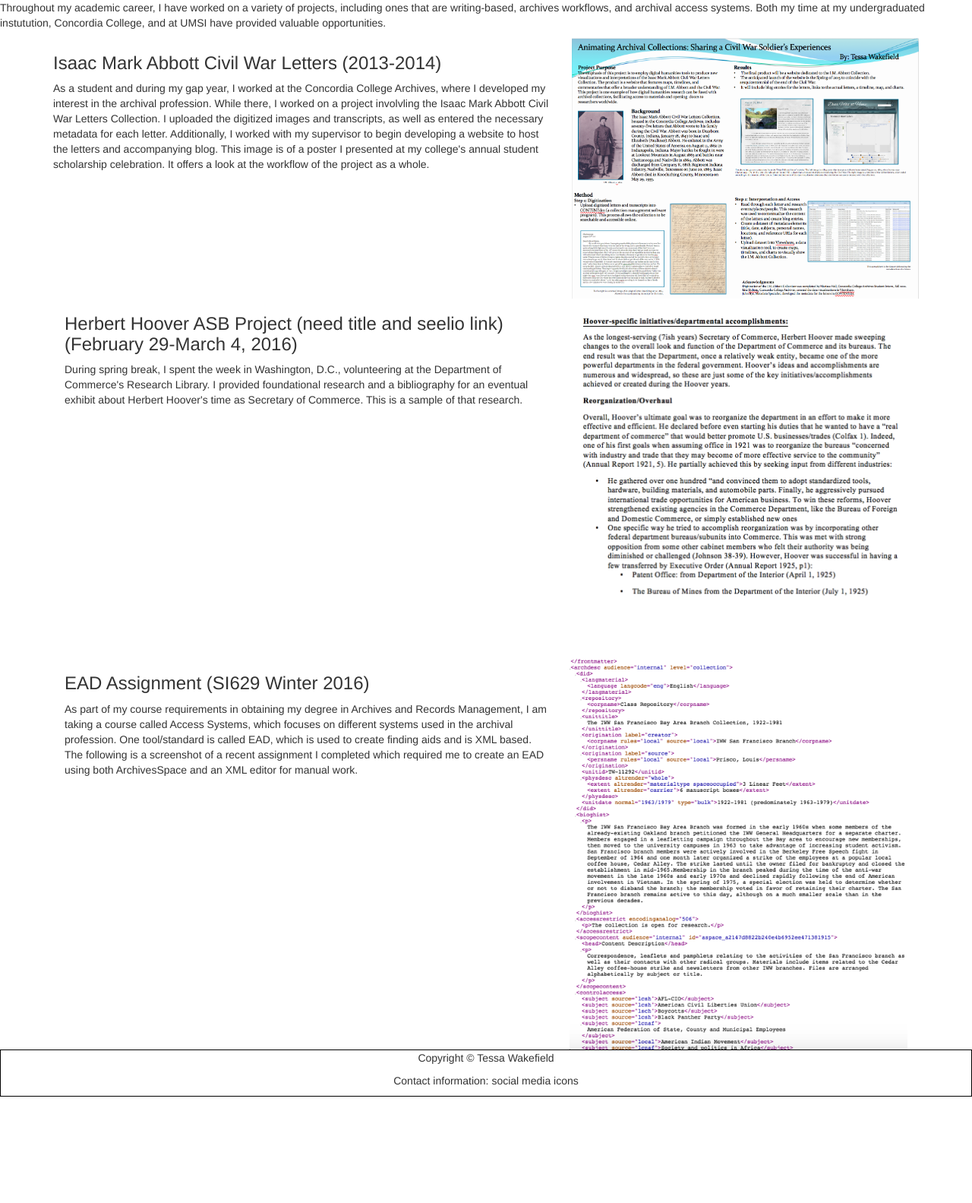
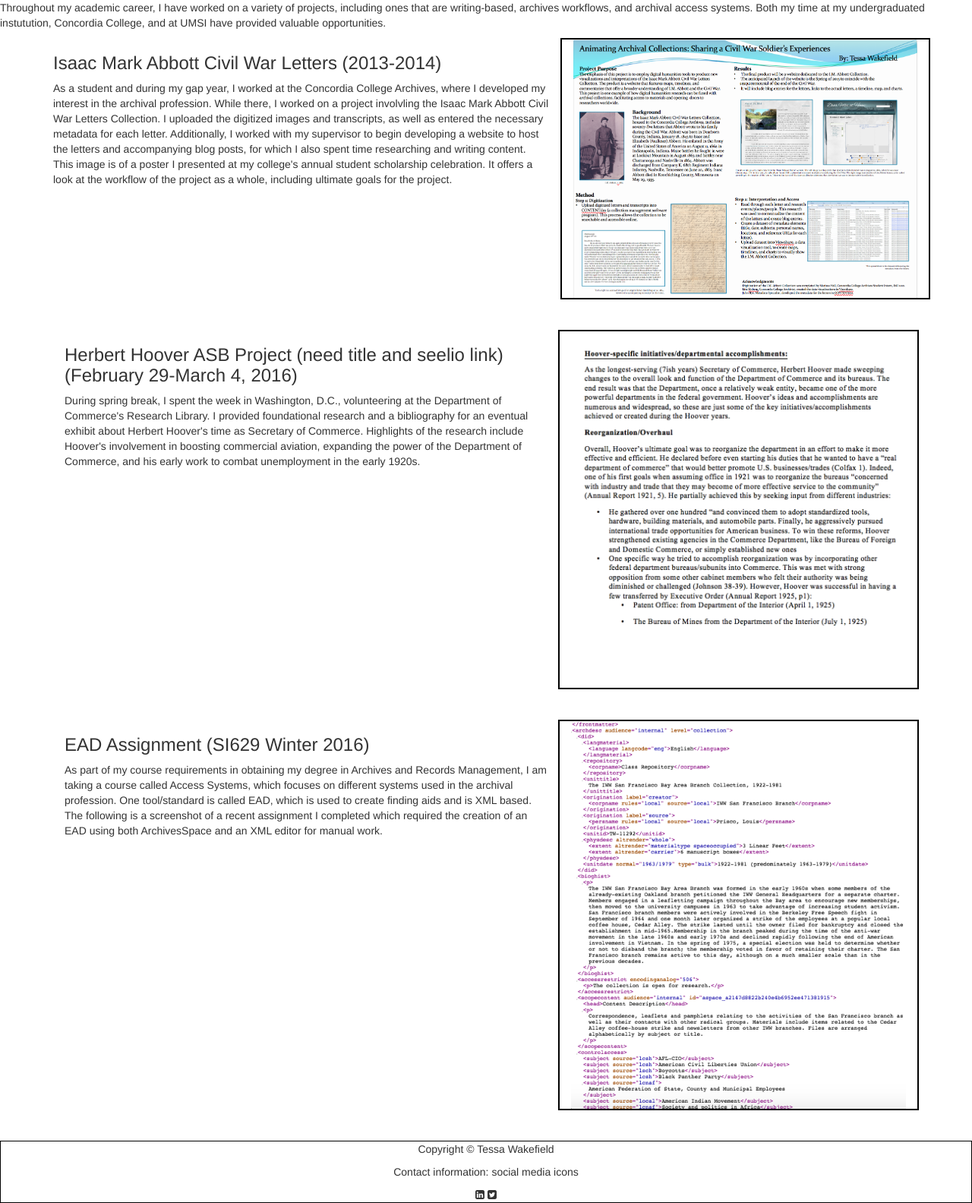
Before and after one commit to twakefie/Portfolio, a Python web app: template templates/projects.html in a window 1280 px wide. Shown: the part 112-1695 px from the top of the page at 76% size. Before the commit the page ends 1555 px from the top, so only its background shows below. Run offline with Jinja, Linux system fonts and the light colour scheme; the template is opened without the code that fills it, so the values that code supplies are empty; some libraries are stand-ins or nearby versions.

Commit message:
Content changes

```diff
--- a/static/style.css
+++ b/static/style.css
@@ -60,9 +60,8 @@ img{
 	margin: 1%;*/
 }
 
-.jumbotron img {
-	background-image: (static/library.jpg)
-	background-size: cover;
+.jumbotron {
+	background-color: #67ACEA;
 	height: 100%;
 }
 
@@ -110,6 +109,15 @@ img{
 	display: block;
 }
 
+.col-md-5 {
+	border: 2px solid black;
+}
+
+.spacing {
+	margin: 10px;
+	padding: 10px;
+}
+
 footer {
 	border: solid 1px black;
 	text-align: center;
@@ -117,12 +125,17 @@ footer {
 
 
 @media screen and (min-width: 1000px){
-	.project1 {
+/*	.col-md-7 {
 		/*display: inline-block;
 		width: 50%;*/
-		margin: 10%;
+		/*margin: 2%;
 		padding: 2%;
-	}
+	}*/
+
+	/*.col-md-5 {
+		margin: 1%;
+		padding: 1%;
+	}*/
 
 	.IMA {
 		display: inline-block;
--- a/templates/base.html
+++ b/templates/base.html
@@ -4,8 +4,11 @@
 	<meta charset="UTF-8">
 	<title>Tessa Wakefield</title>
 
+
 	<!-- Latest compiled and minified CSS -->
 <link rel="stylesheet" href="https://maxcdn.bootstrapcdn.com/bootstrap/3.3.6/css/bootstrap.min.css" integrity="sha384-1q8mTJOASx8j1Au+a5WDVnPi2lkFfwwEAa8hDDdjZlpLegxhjVME1fgjWPGmkzs7" crossorigin="anonymous">
+
+<link rel="stylesheet" href="https://maxcdn.bootstrapcdn.com/font-awesome/4.5.0/css/font-awesome.min.css">
 
 <!-- Optional theme -->
 <link rel="stylesheet" href="https://maxcdn.bootstrapcdn.com/bootstrap/3.3.6/css/bootstrap-theme.min.css" integrity="sha384-fLW2N01lMqjakBkx3l/M9EahuwpSfeNvV63J5ezn3uZzapT0u7EYsXMjQV+0En5r" crossorigin="anonymous">
@@ -30,7 +33,7 @@
 			<li><a href= "home.html">Home</a></li>
 			<li><a href ="about.html">About</a></li>
 			<li><a href="resume.html">Resume</a></li>
-			<li><a href="projects.html">Projects</a></li>
+			<li><a href="projects.html">Projects</a>
 			<li><a href="photos.html">Photos</a></li>
 			</ul>
 		</nav>
@@ -50,6 +53,8 @@
 <footer>
 		<p>Copyright &copy; Tessa Wakefield</p>
 		<p>Contact information: social media icons</p>
+		<i class="fa fa-linkedin-square"></i>
+		<i class="fa fa-twitter-square"></i>
 	</footer>
 <!-- <img src="static/parchment.jpg" id="background" alt="paper"> -->
 </html>
--- a/templates/home.html
+++ b/templates/home.html
@@ -7,8 +7,8 @@
 
 	<div class="jumbotron">
   <h1>Welcome!</h1>
-  <p>I am a first-year Master's student at the University of Michigan School of Information, specializing in Archives and Records Management. I have experience in historical research, working in archives, working in public affairs, and museum exhibits. Currently, I am a manuscripts division student worker at the William L. Clements Library at the University of Michigan.</p>
-  <p><a class="btn btn-primary btn-lg" href="#" role="button"><!-- THIS IS THE BUTTON WORD--></a></p>
+  <p>I am a first-year Master's student at the University of Michigan School of Information, specializing in Archives and Records Management. I have experience in historical research, working in archives, working in public affairs, and museum exhibits. Currently, I am a manuscripts division student worker at the William L. Clements Library at the University of Michigan. My goal is to work in a governmental agency or some sort of political records position, as these are areas I'm passionate about.</p>
+  <p><a class="btn btn-primary btn-lg" href="#" role="button">Contact</a></p>
   <img src="static/library.jpg" id="read" alt="Library">
 </div>
 
--- a/templates/projects.html
+++ b/templates/projects.html
@@ -40,30 +40,36 @@
 <div class="container">
 <div class="row">
 
-  <div class="col-md-7"><h3>Isaac Mark Abbott Civil War Letters (2013-2014)</h3><p>As a student and during my gap year, I worked at the Concordia College Archives, where I developed my interest in the archival profession. While there, I worked on a project involvling the Isaac Mark Abbott Civil War Letters Collection. I uploaded the digitized images and transcripts, as well as entered the necessary metadata for each letter. Additionally, I worked with my supervisor to begin developing a website to host the letters and accompanying blog. This image is of a poster I presented at my college's annual student scholarship celebration. It offers a look at the workflow of the project as a whole.</p></div>
+  <div class="col-md-7"><h3>Isaac Mark Abbott Civil War Letters (2013-2014)</h3><p>As a student and during my gap year, I worked at the Concordia College Archives, where I developed my interest in the archival profession. While there, I worked on a project involvling the Isaac Mark Abbott Civil War Letters Collection. I uploaded the digitized images and transcripts, as well as entered the necessary metadata for each letter. Additionally, I worked with my supervisor to begin developing a website to host the letters and accompanying blog posts, for which I also spent time researching and writing content. This image is of a poster I presented at my college's annual student scholarship celebration. It offers a look at the workflow of the project as a whole, including ultimate goals for the project.</p></div>
 
 	<div class="col-md-5">
 		<img src="static/abbott.png" alt="Abbott"></div>
 	</div>
+	<div class="spacing"></div>
 </div>
 
 
+
+
 <div class="container">
-  <div class="col-md-7"><h3>Herbert Hoover ASB Project (need title and seelio link)(February 29-March 4, 2016)</h3><p>During spring break, I spent the week in Washington, D.C., volunteering at the Department of Commerce's Research Library. I provided foundational research and a bibliography for an eventual exhibit about Herbert Hoover's time as Secretary of Commerce. This is a sample of that research.</p></div>
+  <div class="col-md-7"><h3>Herbert Hoover ASB Project (need title and seelio link)(February 29-March 4, 2016)</h3><p>During spring break, I spent the week in Washington, D.C., volunteering at the Department of Commerce's Research Library. I provided foundational research and a bibliography for an eventual exhibit about Herbert Hoover's time as Secretary of Commerce. Highlights of the research include Hoover's involvement in boosting commercial aviation, expanding the power of the Department of Commerce, and his early work to combat unemployment in the early 1920s.</p></div>
 	<div class="col-md-5">
 		<img src="static/hoover.png" alt="Hoover"></div>
 	</div>
+	<div class="spacing"></div>
 </div>
+
 
 
 
 <div class="container">
   <div class="col-md-7"><h3>EAD Assignment (SI629 Winter 2016)</h3>
-		<p>As part of my course requirements in obtaining my degree in Archives and Records Management, I am taking a course called Access Systems, which focuses on different systems used in the archival profession. One tool/standard is called EAD, which is used to create finding aids and is XML based. The following is a screenshot of a recent assignment I completed which required me to create an EAD using both ArchivesSpace and an XML editor for manual work.</p></div>
+		<p>As part of my course requirements in obtaining my degree in Archives and Records Management, I am taking a course called Access Systems, which focuses on different systems used in the archival profession. One tool/standard is called EAD, which is used to create finding aids and is XML based. The following is a screenshot of a recent assignment I completed which required the creation of an EAD using both ArchivesSpace and an XML editor for manual work.</p></div>
 
 		<div class="col-md-5">
 		<img src="static/ead.png" alt="EAD"></div></div>
 	</div>
+	<div class="spacing"></div>
 </div>
 
 
```
Also changed, not shown: templates/about.html (+23 -3 lines), static/Orchestra.jpg (added).
